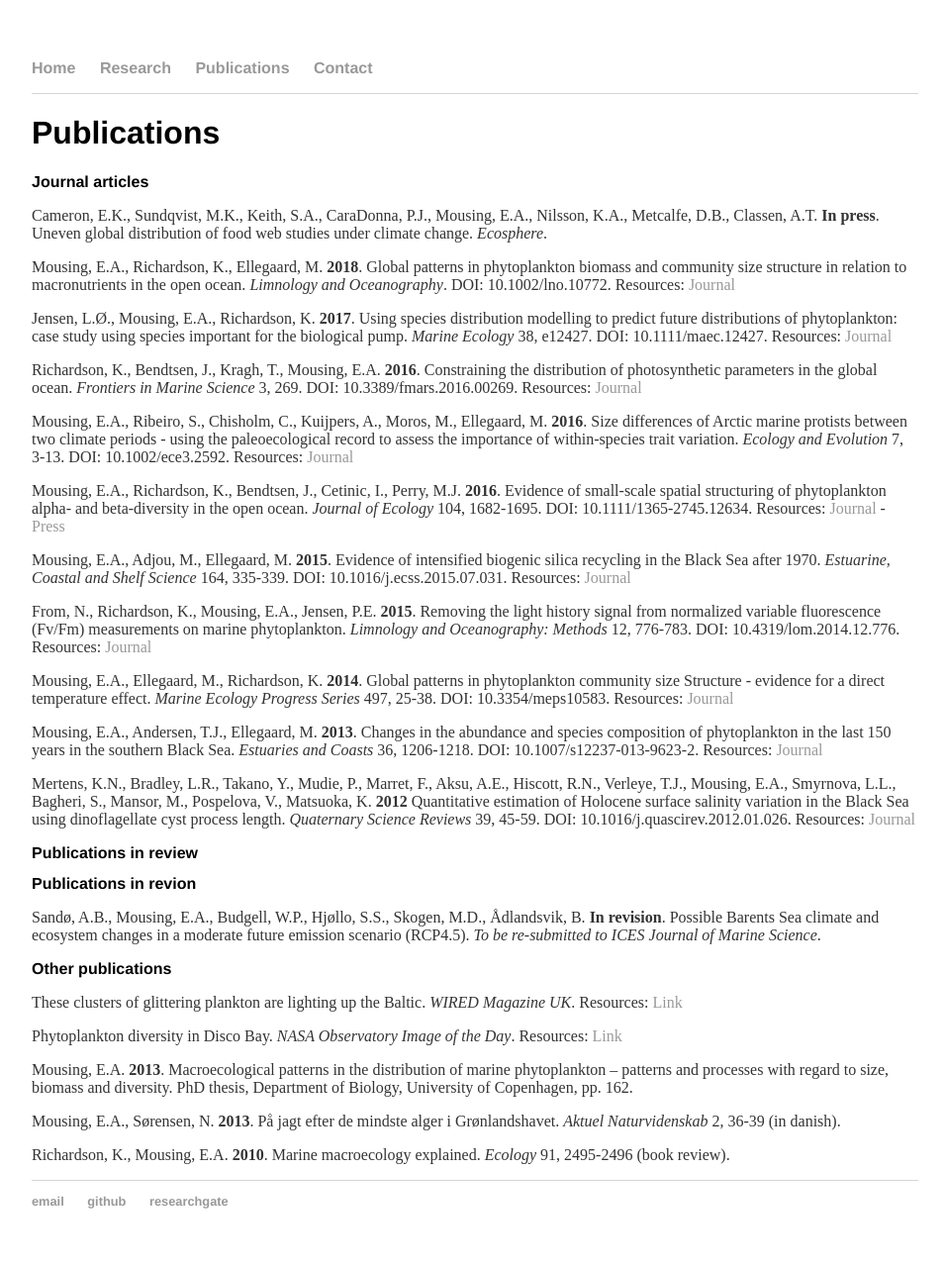
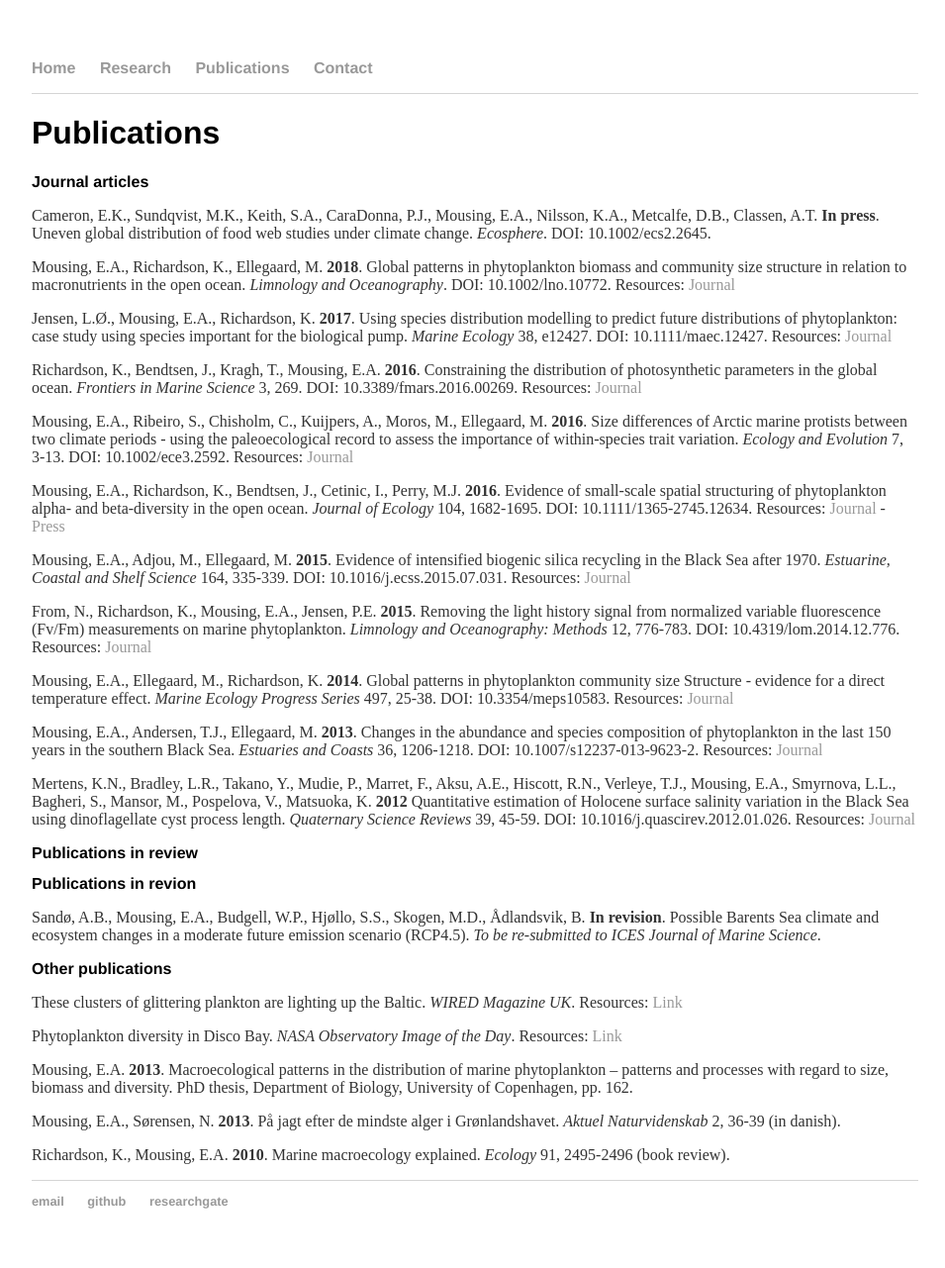
Before and after one commit to eamousing/eamousing.github.io, a Jekyll site: the page built from publications.html, in a window 1280 px wide. Shown: the whole page at 99% size, without its empty margins (160-1115 px from the left). Built offline with Jekyll 4.4.1, drawn with Linux system fonts in a browser that asks for light colours; Markdown is read by kramdown in place of the engine named in the settings.

Commit message:
Update publications.html

```diff
--- a/publications.html
+++ b/publications.html
@@ -5,7 +5,7 @@ title: Publications
 <div class="blurb">
 	<h1>Publications</h1>
         <h2>Journal articles</h2>
-	    <p>Cameron, E.K., Sundqvist, M.K., Keith, S.A., CaraDonna, P.J., Mousing, E.A., Nilsson, K.A., Metcalfe, D.B., Classen, A.T. <b>In press</b>. Uneven global distribution of food web studies under climate change. <i>Ecosphere</i>.</p>
+	    <p>Cameron, E.K., Sundqvist, M.K., Keith, S.A., CaraDonna, P.J., Mousing, E.A., Nilsson, K.A., Metcalfe, D.B., Classen, A.T. <b>In press</b>. Uneven global distribution of food web studies under climate change. <i>Ecosphere</i>. DOI: 10.1002/ecs2.2645.</p>
             <p>Mousing, E.A., Richardson, K., Ellegaard, M. <b>2018</b>. Global patterns in phytoplankton biomass and community size structure in relation to macronutrients in the open ocean. <i>Limnology and Oceanography</i>. DOI: 10.1002/lno.10772.
                 Resources: <a href="http://onlinelibrary.wiley.com/doi/10.1002/lno.10772/full">Journal</a></p>
             <p>Jensen, L.Ø., Mousing, E.A., Richardson, K. <b>2017</b>. Using species distribution modelling to predict future distributions of phytoplankton: case study using species important for the biological pump. <i>Marine Ecology</i> 38, e12427. DOI: 10.1111/maec.12427.
```
